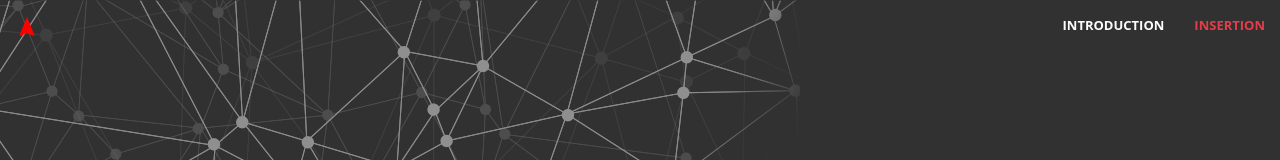
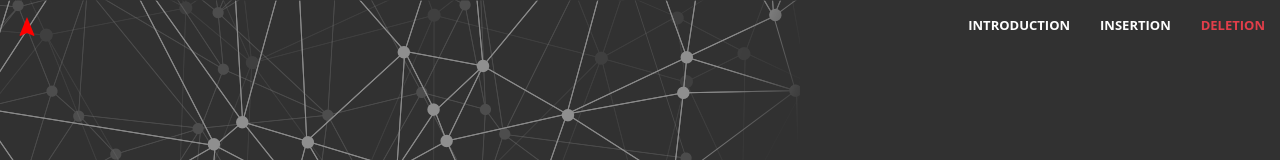
Before and after one commit to redblacktreetutor/redblacktreetutor.github.io, a plain HTML site: page index.html in a window 1280 px wide. Shown: the top 160 px of the page. Drawn offline with nearby package versions, Linux system fonts and the light colour scheme; some packages are replaced by stand-ins of ours.

Commit message:
Add deletion in nav bar

```diff
--- a/index.html
+++ b/index.html
@@ -50,6 +50,9 @@
                     </li>
                     <li>
                         <a class="page-scroll" href="#insertion">Insertion</a>
+                    </li>
+                    <li>
+                        <a class="page-scroll" href="#deletion">Deletion</a>
                     </li>
                 </ul>
             </div>
```
